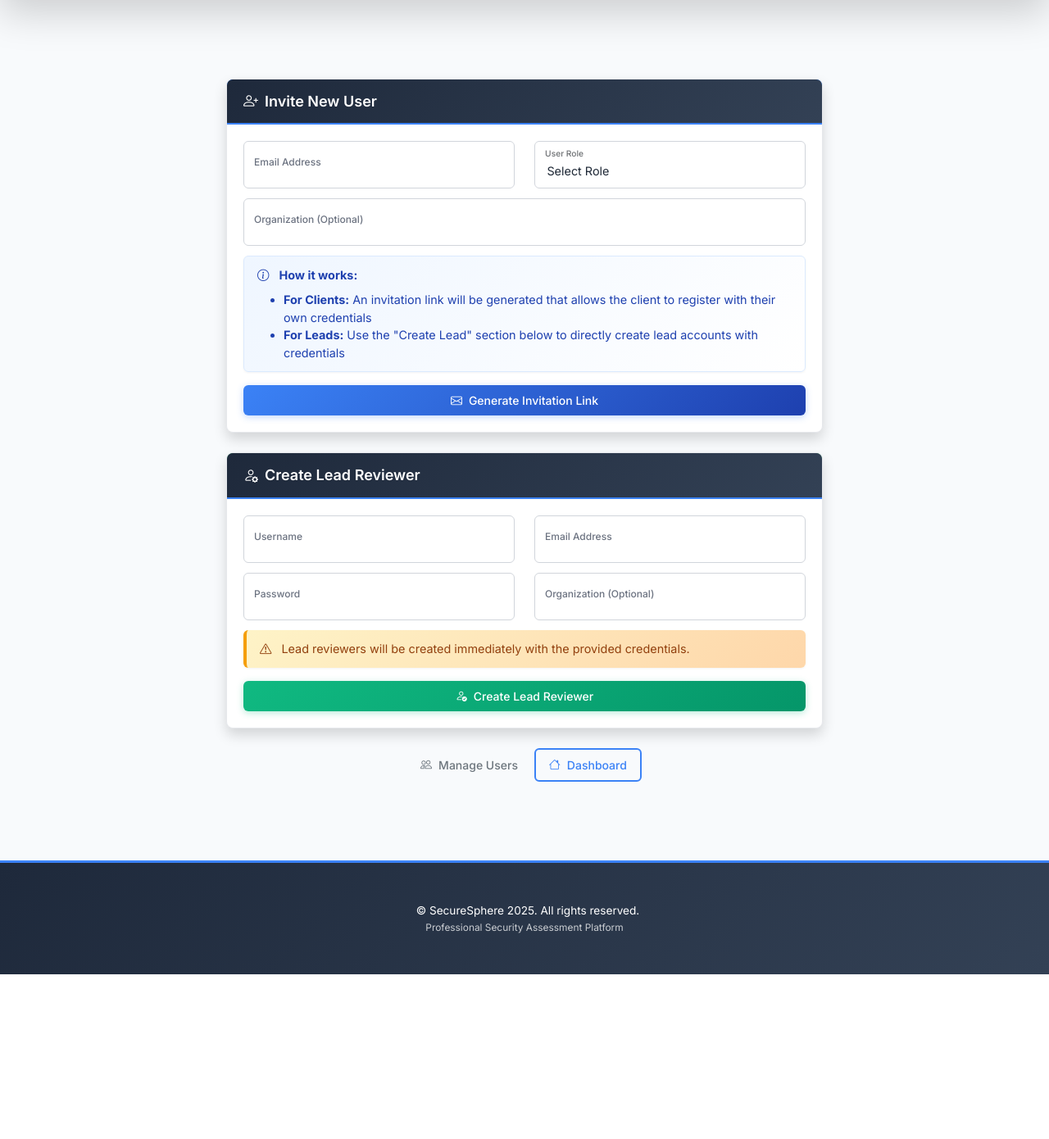
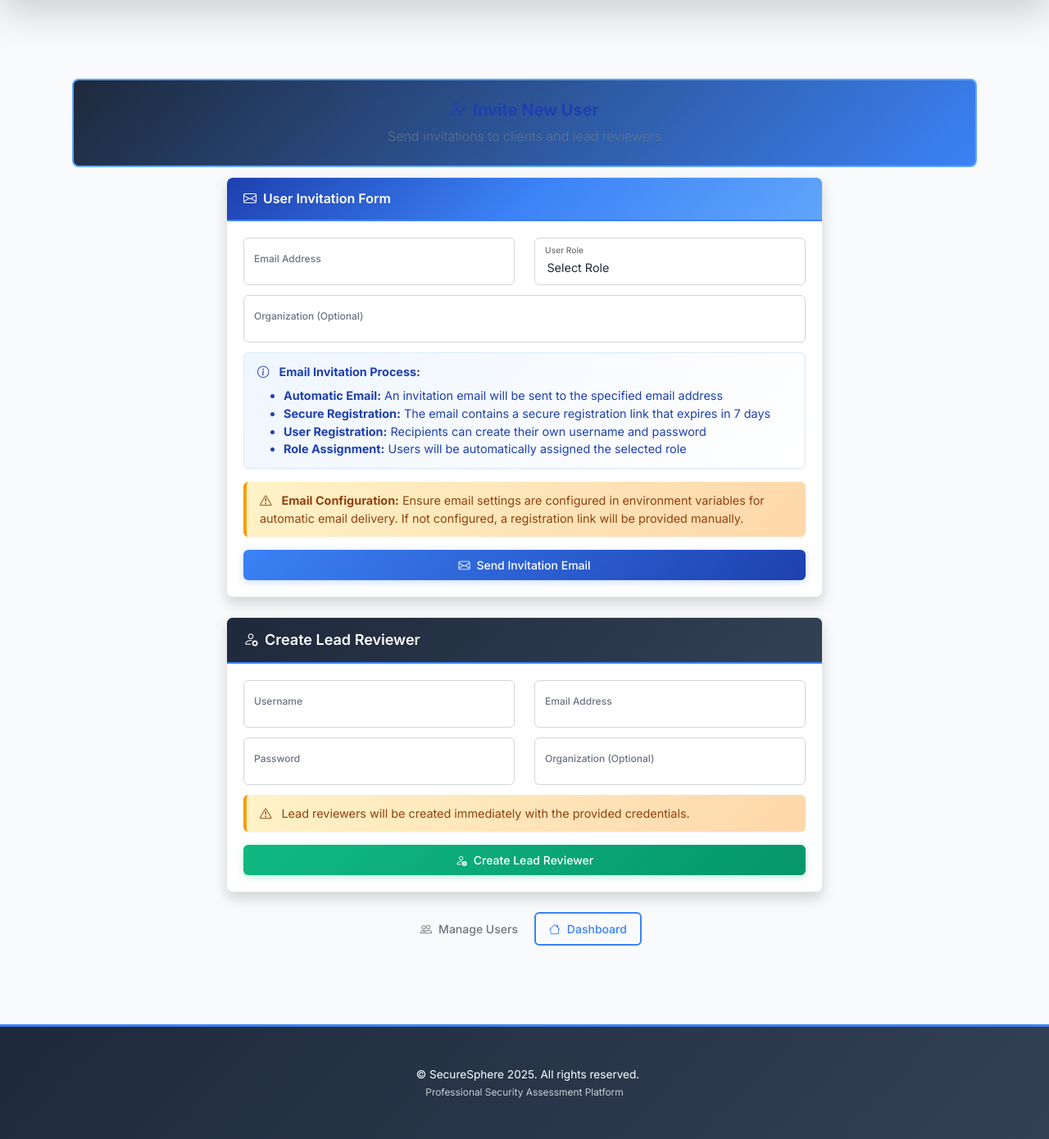
Before and after one commit to M-a-h-e-k/FINAL-SPHERE, a Flask app: page /admin/invite_user in a window 1280 px wide. Shown: the part 115-1505 px from the top of the page at 82% size. Before the commit the page ends 1304 px from the top, so only its background shows below. Run offline with Flask 3, Linux system fonts and the light colour scheme; a user stored in the database is signed in.

Commit message:
Add email invitation system with Flask-Mail and improved user invite flow (#7)
Co-authored-by: Cursor Agent <cursoragent@cursor.com>
Co-authored-by: e17 <e17@bmsit.in>

```diff
--- a/secsphere_mod1/SecSphr--new-main/app.py
+++ b/secsphere_mod1/SecSphr--new-main/app.py
@@ -2,6 +2,7 @@ import os
 import csv
 from flask import Flask, render_template, redirect, url_for, request, flash, session, jsonify
 from flask_sqlalchemy import SQLAlchemy
+from flask_mail import Mail, Message
 from werkzeug.security import generate_password_hash, check_password_hash
 from werkzeug.utils import secure_filename
 from functools import wraps
@@ -26,11 +27,21 @@ app.config['SQLALCHEMY_ENGINE_OPTIONS'] = {
 app.config['UPLOAD_FOLDER'] = os.path.join(basedir, 'static', 'uploads')
 ALLOWED_EXTENSIONS = {'csv', 'txt', 'pdf', 'jpg', 'jpeg', 'png', 'doc', 'docx', 'xlsx', 'zip'}
 
+# Email Configuration
+app.config['MAIL_SERVER'] = os.environ.get('MAIL_SERVER', 'smtp.gmail.com')
+app.config['MAIL_PORT'] = int(os.environ.get('MAIL_PORT', 587))
+app.config['MAIL_USE_TLS'] = os.environ.get('MAIL_USE_TLS', 'True').lower() == 'true'
+app.config['MAIL_USE_SSL'] = os.environ.get('MAIL_USE_SSL', 'False').lower() == 'true'
+app.config['MAIL_USERNAME'] = os.environ.get('MAIL_USERNAME')
+app.config['MAIL_PASSWORD'] = os.environ.get('MAIL_PASSWORD')
+app.config['MAIL_DEFAULT_SENDER'] = os.environ.get('MAIL_DEFAULT_SENDER', 'noreply@securesphere.com')
+
 # Ensure instance and upload directories exist
 os.makedirs(os.path.join(basedir, 'instance'), exist_ok=True)
 os.makedirs(app.config['UPLOAD_FOLDER'], exist_ok=True)
 
 db = SQLAlchemy(app)
+mail = Mail(app)
 
 # ==================== DATABASE MODELS ====================
 
@@ -212,13 +223,107 @@ class InvitationToken(db.Model):
     inviter = db.relationship('User', backref='sent_invitations')
 
     def is_expired(self):
-        return datetime.now(timezone.utc) > self.expires_at
+        # Ensure both datetimes are timezone-aware for comparison
+        now = datetime.now(timezone.utc)
+        expires_at = self.expires_at
+
+        # If expires_at is naive, make it timezone-aware (assume UTC)
+        if expires_at.tzinfo is None:
+            expires_at = expires_at.replace(tzinfo=timezone.utc)
+
+        return now > expires_at
 
     def __repr__(self):
         return f'<InvitationToken {self.email}: {self.role}>'
 
 def allowed_file(filename):
     return '.' in filename and filename.rsplit('.', 1)[1].lower() in ALLOWED_EXTENSIONS
+
+def send_invitation_email(email, role, invitation_link, inviter_name):
+    """Send invitation email to new user"""
+    try:
+        subject = f"Invitation to join SecureSphere as {role.title()}"
+
+        html_body = f"""
+        <html>
+        <head>
+            <style>
+                body {{ font-family: 'Inter', Arial, sans-serif; line-height: 1.6; color: #333; }}
+                .container {{ max-width: 600px; margin: 0 auto; padding: 20px; }}
+                .header {{ background: linear-gradient(135deg, #1e40af 0%, #3b82f6 50%, #60a5fa 100%); color: white; padding: 30px; text-align: center; border-radius: 8px 8px 0 0; }}
+                .content {{ background: #f8fafc; padding: 30px; border-radius: 0 0 8px 8px; }}
+                .btn {{ display: inline-block; background: #3b82f6; color: white; padding: 12px 24px; text-decoration: none; border-radius: 6px; font-weight: 600; }}
+                .btn:hover {{ background: #1e40af; }}
+                .footer {{ margin-top: 20px; padding-top: 20px; border-top: 1px solid #e5e7eb; font-size: 14px; color: #6b7280; }}
+            </style>
+        </head>
+        <body>
+            <div class="container">
+                <div class="header">
+                    <h1>🛡️ SecureSphere</h1>
+                    <h2>You're Invited!</h2>
+                </div>
+                <div class="content">
+                    <p>Hello,</p>
+                    <p><strong>{inviter_name}</strong> has invited you to join <strong>SecureSphere</strong> as a <strong>{role.title()}</strong>.</p>
+                    <p>SecureSphere is a comprehensive security assessment platform that helps organizations evaluate and improve their security posture.</p>
+
+                    <div style="text-align: center; margin: 30px 0;">
+                        <a href="{invitation_link}" class="btn">Accept Invitation & Register</a>
+                    </div>
+
+                    <p><strong>What happens next?</strong></p>
+                    <ul>
+                        <li>Click the button above to access the registration page</li>
+                        <li>Create your account with your preferred username and password</li>
+                        <li>Start using SecureSphere immediately</li>
+                    </ul>
+
+                    <p><strong>Note:</strong> This invitation link will expire in 7 days for security purposes.</p>
+
+                    <div class="footer">
+                        <p>If you're having trouble with the button above, copy and paste this link into your browser:</p>
+                        <p><a href="{invitation_link}">{invitation_link}</a></p>
+                        <p>This invitation was sent to {email}. If you didn't expect this invitation, you can safely ignore this email.</p>
+                    </div>
+                </div>
+            </div>
+        </body>
+        </html>
+        """
+
+        text_body = f"""
+        SecureSphere Invitation
+
+        Hello,
+
+        {inviter_name} has invited you to join SecureSphere as a {role.title()}.
+
+        To accept this invitation and create your account, please visit:
+        {invitation_link}
+
+        This invitation link will expire in 7 days.
+
+        If you didn't expect this invitation, you can safely ignore this email.
+
+        Best regards,
+        The SecureSphere Team
+        """
+
+        msg = Message(
+            subject=subject,
+            sender=app.config['MAIL_DEFAULT_SENDER'],
+            recipients=[email],
+            body=text_body,
+            html=html_body
+        )
+
+        mail.send(msg)
+        return True
+
+    except Exception as e:
+        print(f"Failed to send email: {str(e)}")
+        return False
 
 def load_questionnaire():
     sections = {}
@@ -1340,7 +1445,18 @@ def invite_user():
         # Generate invitation link
         invitation_link = url_for('register', token=token, _external=True)
 
-        flash(f'Invitation sent! Registration link: {invitation_link}')
+        # Get inviter's name
+        inviter = User.query.get(session['user_id'])
+        inviter_name = f"{inviter.first_name} {inviter.last_name}".strip() or inviter.username
+
+        # Try to send email invitation
+        email_sent = send_invitation_email(email, role, invitation_link, inviter_name)
+
+        if email_sent:
+            flash(f'Invitation email sent successfully to {email}! They will receive a registration link via email.', 'success')
+        else:
+            flash(f'Invitation created but email could not be sent. Registration link: {invitation_link}', 'warning')
+
         return redirect(url_for('invite_user'))
 
     return render_template('admin_invite_user.html')
--- a/secsphere_mod1/SecSphr--new-main/requirements.txt
+++ b/secsphere_mod1/SecSphr--new-main/requirements.txt
@@ -1,3 +1,4 @@
 Flask==3.0.0
 Flask-SQLAlchemy==3.1.1
+Flask-Mail==0.9.1
 Werkzeug==3.0.1
--- a/secsphere_mod1/SecSphr--new-main/templates/admin_invite_user.html
+++ b/secsphere_mod1/SecSphr--new-main/templates/admin_invite_user.html
@@ -4,13 +4,21 @@
 
 {% block content %}
 <div class="container my-4">
+    <!-- Page Header -->
+    <div class="dashboard-header text-center mb-3">
+        <h1 class="display-6 fw-bold mb-2" style="color: #1e40af;">
+            <i class="bi bi-person-plus me-2"></i>Invite New User
+        </h1>
+        <p class="lead mb-0" style="color: #64748b; font-size: 1rem;">Send invitations to clients and lead reviewers</p>
+    </div>
+
     <div class="row justify-content-center">
         <div class="col-md-8">
             <div class="card shadow">
-                <div class="card-header bg-primary text-white">
-                    <h4 class="mb-0">
-                        <i class="bi bi-person-plus me-2"></i>Invite New User
-                    </h4>
+                <div class="card-header bg-gradient-primary text-white">
+                    <h5 class="mb-0">
+                        <i class="bi bi-envelope me-2"></i>User Invitation Form
+                    </h5>
                 </div>
                 <div class="card-body">
                     <form method="post">
@@ -41,16 +49,23 @@
 
                         <div class="alert alert-info">
                             <i class="bi bi-info-circle me-2"></i>
-                            <strong>How it works:</strong>
+                            <strong>Email Invitation Process:</strong>
                             <ul class="mb-0 mt-2">
-                                <li><strong>For Clients:</strong> An invitation link will be generated that allows the client to register with their own credentials</li>
-                                <li><strong>For Leads:</strong> Use the "Create Lead" section below to directly create lead accounts with credentials</li>
+                                <li><strong>Automatic Email:</strong> An invitation email will be sent to the specified email address</li>
+                                <li><strong>Secure Registration:</strong> The email contains a secure registration link that expires in 7 days</li>
+                                <li><strong>User Registration:</strong> Recipients can create their own username and password</li>
+                                <li><strong>Role Assignment:</strong> Users will be automatically assigned the selected role</li>
                             </ul>
                         </div>
 
+                        <div class="alert alert-warning">
+                            <i class="bi bi-exclamation-triangle me-2"></i>
+                            <strong>Email Configuration:</strong> Ensure email settings are configured in environment variables for automatic email delivery. If not configured, a registration link will be provided manually.
+                        </div>
+
                         <div class="d-grid">
-                            <button type="submit" class="btn btn-primary">
-                                <i class="bi bi-envelope me-2"></i>Generate Invitation Link
+                            <button type="submit" class="btn btn-primary btn-lg">
+                                <i class="bi bi-envelope me-2"></i>Send Invitation Email
                             </button>
                         </div>
                     </form>
```
Also changed, not shown: secsphere_mod1/SecSphr--new-main/templates/admin_manage_users.html (+4 -4 lines), secsphere_mod1/SecSphr--new-main/templates/dashboard_superuser.html (+14 -0 lines), secsphere_mod1/SecSphr--new-main/test_app.py (added, +31 -0 lines).
